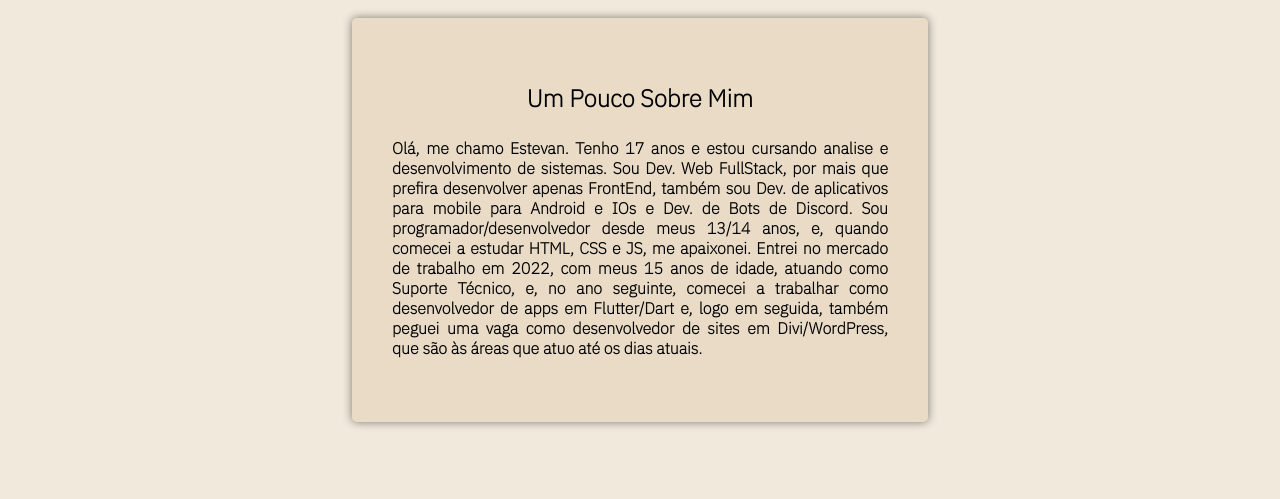
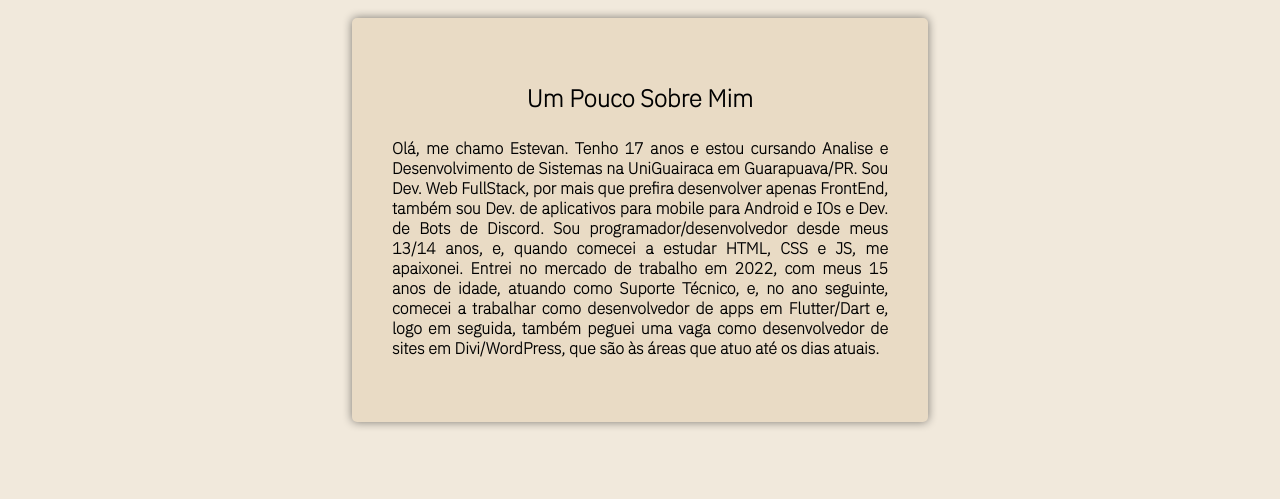
Before and after one commit to EstevanChicoskiVieira/Portfolio2.0, a plain HTML site: page index.html in a window 1280 px wide. Shown: the part 860-1359 px from the top of the page. Drawn offline with nearby package versions, Linux system fonts and the light colour scheme.

Commit message:
index.html

```diff
--- a/index.html
+++ b/index.html
@@ -53,7 +53,7 @@
             <section class="sobre">
                 <div class="text">
                     <h1>Um Pouco Sobre Mim</h1>
-                    <p>Olá, me chamo Estevan. Tenho 17 anos e estou cursando analise e desenvolvimento de sistemas. Sou Dev. Web FullStack, por mais que prefira desenvolver apenas FrontEnd, também sou Dev. de aplicativos para mobile para Android e IOs e Dev. de Bots de Discord. Sou programador/desenvolvedor desde meus 13/14 anos, e, quando comecei a estudar HTML, CSS e JS, me apaixonei. Entrei no mercado de trabalho em 2022, com meus 15 anos de idade, atuando como Suporte Técnico, e, no ano seguinte, comecei a trabalhar como desenvolvedor de apps em Flutter/Dart e, logo em seguida, também peguei uma vaga como desenvolvedor de sites em Divi/WordPress, que são às áreas que atuo até os dias atuais.</p>
+                    <p>Olá, me chamo Estevan. Tenho 17 anos e estou cursando Analise e Desenvolvimento de Sistemas na UniGuairaca em Guarapuava/PR. Sou Dev. Web FullStack, por mais que prefira desenvolver apenas FrontEnd, também sou Dev. de aplicativos para mobile para Android e IOs e Dev. de Bots de Discord. Sou programador/desenvolvedor desde meus 13/14 anos, e, quando comecei a estudar HTML, CSS e JS, me apaixonei. Entrei no mercado de trabalho em 2022, com meus 15 anos de idade, atuando como Suporte Técnico, e, no ano seguinte, comecei a trabalhar como desenvolvedor de apps em Flutter/Dart e, logo em seguida, também peguei uma vaga como desenvolvedor de sites em Divi/WordPress, que são às áreas que atuo até os dias atuais.</p>
                 </div>
             </section>
             <section class="languages">
```
